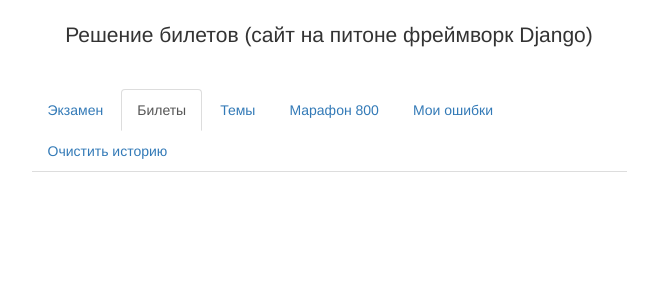
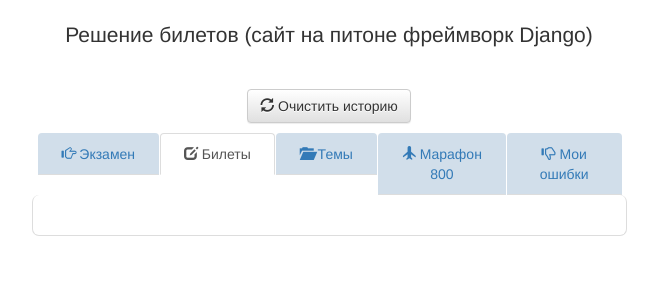
Before and after one commit to ollko/pdd, a Django app: page /tickets/ in a window 1280 px wide. Shown: the top 300 px of the page, without its empty margins (311-969 px from the left). Run offline with Django 3.2, Linux system fonts and the light colour scheme; data that the repository does not hold is empty; some libraries are stand-ins or nearby versions.

Commit message:
Check Placksitsin marks PART 1

```diff
--- a/static/css/pdd-css.css
+++ b/static/css/pdd-css.css
@@ -38,3 +38,70 @@ input[type="radio"]:checked + .pdd-label.wrong-ans.pdd-pass-question {
   transition-duration: 2s;
   opacity: 1;
 }
+/*блок меню*/
+.block-pdd-nav{
+  margin: 0 5px;
+}
+
+.nav-none-active-tab{
+
+
+}
+.nav-none-active-tab a{
+  background-color: #d1deea;
+  /*color: white;*/
+}
+
+.pdd-field{
+  padding: 10px;
+  border: 1px solid #ddd;
+  border-radius: 7px;
+  border-top: none;
+}
+.block-pdd-nav a{
+  margin: 0 1px;
+}
+/*блок билеты*/
+.ticket-item{
+  margin: 0 -15px;
+  padding: .5em;
+  background-color: #fafad2;
+  border: 1px solid #ddd;
+}
+
+
+
+
+
+.ticket-item a{
+ text-decoration: none;
+}
+
+.ticket-item:hover{
+  background-color: #f3f3b2;
+  border: 1px solid #b5b5b5;
+}
+.ticket-list-row{
+  margin: 0 -5px;
+
+}
+
+/*Для клика на row темы для прохождения вопросов из темы*/
+tr.theme-list-item[data-href]{
+  cursor: pointer;
+}
+tr.theme-list-item[data-href]:hover{
+  background-color: #f3f3b2;
+  border: 1px solid #b5b5b5;
+}
+
+tr.theme-list-item td a {
+  display:inline-block;
+  min-height:100%;
+  width:100%;
+  padding: 5px;
+  text-decoration: none;
+}
+tr.theme-list-item td {
+  padding:0;
+}
--- a/templates/base/__base.html
+++ b/templates/base/__base.html
@@ -33,9 +33,17 @@
       <div class='col-sm-6 col-sm-offset-3'>
         <h1 class='text-center lead'>Решение билетов (сайт на питоне фреймворк Django)</h1>
         <br>
-        {% include 'base/includes/_pdd_nav.html' %}
-        {% block progressbar %}{% endblock progressbar %}
-        {% block content %}{% endblock content %}
+        <div class="block-pdd-nav">
+          {% block pdd_nav %}
+          {% include 'base/includes/_pdd_nav.html' %}
+        {% endblock pdd_nav %}
+        </div>
+
+        <div class="pdd-field">
+          {% block progressbar %}{% endblock progressbar %}
+          {% block content %}{% endblock content %}
+        </div>
+
       </div>
     </div>
 
@@ -159,6 +167,17 @@
   $tipTog.click(function(){
   $tipContent.toggleClass('open');
   })
+
+// Для клика на row темы для прохождения вопросов из темы
+
+$('tr.theme-list-item[data-href]').on("click",function(){
+  window.location = $(this).data('href');
+  return false;
+});
+$("td > a").on("click",function(e){
+  e.stopPropagation();
+});
+
 })
 
 
--- a/templates/base/includes/_pdd_nav.html
+++ b/templates/base/includes/_pdd_nav.html
@@ -1,19 +1,34 @@
+<p class="text-center">
+  <a class="btn btn-default" role="button" href="{% url 'tickets:pdddataClear'%}"><span class="glyphicon glyphicon-refresh" aria-hidden="true"></span> Очистить историю</a>
+</p>
 
-<ul class="nav nav-tabs">
+<ul class="nav nav-tabs nav-justified">
   {% url 'tickets:exam' as exam %}
-  <li role="presentation" {% if nav_tab == 'exam' or current_url == exam %}class="active"{% endif %} ><a href="{% url 'tickets:exam'%}">Экзамен</a></li>
+  <li role="presentation" class="{% if nav_tab == 'exam' or current_url == exam %}active{% else %}nav-none-active-tab{% endif %}">
+    <a class="pdd-nav" href="{% url 'tickets:exam'%}"><span class="glyphicon glyphicon-hand-right" aria-hidden="true"></span> Экзамен</a>
+  </li>
 
   {% url 'tickets:ticket_list' as tickets %}
-  <li role="presentation"  {% if nav_tab == 'ticket' or current_url == tickets %}class="active"{% endif %}><a href="{% url 'tickets:ticket_list'%}">Билеты</a></li>
+  <li role="presentation"  class="{% if nav_tab == 'ticket' or current_url == tickets %}active{% else %}nav-none-active-tab{% endif %}">
+    <a href="{% url 'tickets:ticket_list'%}"><span class="glyphicon glyphicon-edit" aria-hidden="true"></span> Билеты</a>
+  </li>
 
   {% url 'tickets:theme_list' as theme %}
-  <li role="presentation" {% if nav_tab == 'theme' or current_url == theme %}class="active"{% endif %}><a href="{% url 'tickets:theme_list'%}">Темы</a></li>
+  <li role="presentation" class="{% if nav_tab == 'theme' or current_url == theme %}active{% else %}nav-none-active-tab{% endif %}">
+    <a href="{% url 'tickets:theme_list'%}"><span class="glyphicon glyphicon-folder-open" aria-hidden="true"></span> Темы</a>
+  </li>
 
   {% url 'tickets:marathon' as marathon %}
-  <li role="presentation" {% if nav_tab == 'marathon' or current_url == marathon %}class="active"{% endif %}><a href="{% url 'tickets:marathon'%}">Марафон 800</a></li>
+  <li role="presentation" class="{% if nav_tab == 'marathon' or current_url == marathon %}active{% else %}nav-none-active-tab{% endif %}">
+    <a href="{% url 'tickets:marathon'%}"><span class="glyphicon glyphicon-plane" aria-hidden="true"></span> Марафон 800</a>
+  </li>
+
   {% url 'tickets:errors' as errors %}
-  <li role="presentation" {% if nav_tab == 'errors' or current_url == errors %}class="active"{% endif %}><a href="{% url 'tickets:errors' %}">Мои ошибки</a></li>
-  <li role="presentation" class='hidden-xs'><a href="{% url 'tickets:pdddataClear'%}">Очистить историю</a></li>
+  <li role="presentation" class="{% if nav_tab == 'errors' or current_url == errors %}active{% else %}nav-none-active-tab{% endif %}">
+    <a href="{% url 'tickets:errors' %}"><span class="glyphicon glyphicon-thumbs-down" aria-hidden="true"></span> Мои ошибки</a>
+  </li>
+
+
   <!-- <li role="presentation" class='hidden-xs'><a href="#">ПДД виджет</a></li> -->
 </ul>
 <!-- {{nav_tab}} -->
--- a/tickets/templates/tickets/theme_list.html
+++ b/tickets/templates/tickets/theme_list.html
@@ -14,9 +14,9 @@
 	{% for theme_item in themes %}
 
 		{% if theme_item.first_question_num %}
-		<tr>
+		<tr class="theme-list-item" data-href="{% url 'tickets:question_detail' theme_item.first_question_num %}">
 			<td><a href="{% url 'tickets:question_detail' theme_item.first_question_num %}">{{ theme_item.theme_name }}</a></td>
-			<td>{{ theme_item.ticket_number }}</td>
+			<td><a href="{% url 'tickets:question_detail' theme_item.first_question_num %}">{{ theme_item.ticket_number }}</a></td>
 			{% if theme_item.right or theme_item.wrong %}
 			<td>
 				<div>
@@ -28,7 +28,7 @@
 				</div>
 			</td>
 				{% else %}
-			<td>Не пройдено</td>
+			<td><a href="{% url 'tickets:question_detail' theme_item.first_question_num %}">Не пройдено</a></td>
 				{% endif %}
 
 		</tr>
--- a/tickets/templates/tickets/ticket_list.html
+++ b/tickets/templates/tickets/ticket_list.html
@@ -2,7 +2,7 @@
 
 
 {% block content %}
-<div class = 'row'>
+<div class = 'row ticket-list-row'>
 <br>
 
 	{% for ticket_item in tickets %}
@@ -10,10 +10,11 @@
 		{% if ticket_item.is_whole_ticket %}
 			<!-- {% if ticket_item.first_question_num %} -->
 
-				<div class="col-md-3 col-sm-6 ">
-				<div class="alert alert-warning" role="alert" >
+				<div class="col-md-3 col-sm-6 col-ticket">
+				<div class="ticket-item" >
+					<a href='{% url "tickets:question_detail"  ticket_item.first_question_num %}'>
 						<div class="text-center ticket tick-number-{{ ticket_item.tick_number }}">
-						<a href='{% url "tickets:question_detail"  ticket_item.first_question_num %}'>Билет № {{ ticket_item.tick_number }}</a>
+							Билет № {{ ticket_item.tick_number }}
 						</div>
 						{% if ticket_item.right or ticket_item.wrong %}
 						<div>
@@ -24,6 +25,7 @@
 							<small>Не правильно:  <span class="badge" style="background-color:red; font-size:10px">{{ ticket_item.wrong }}</span></small>
 						</div>
 						{% endif %}
+					</a>
 				</div>
 
 				</div>
```
Lines whose indentation alone changed are shown as unchanged.
